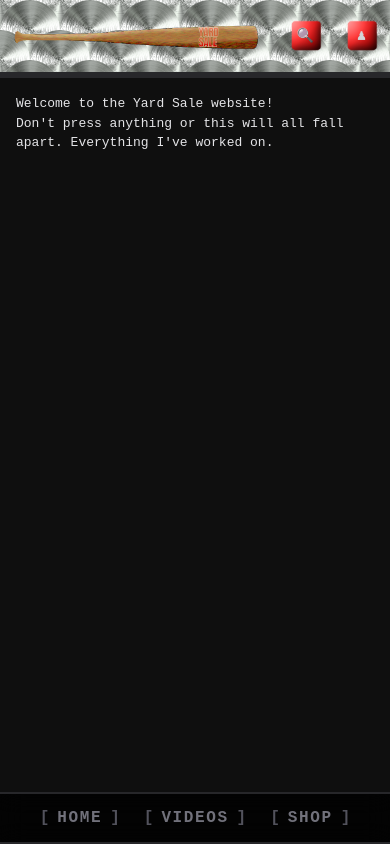
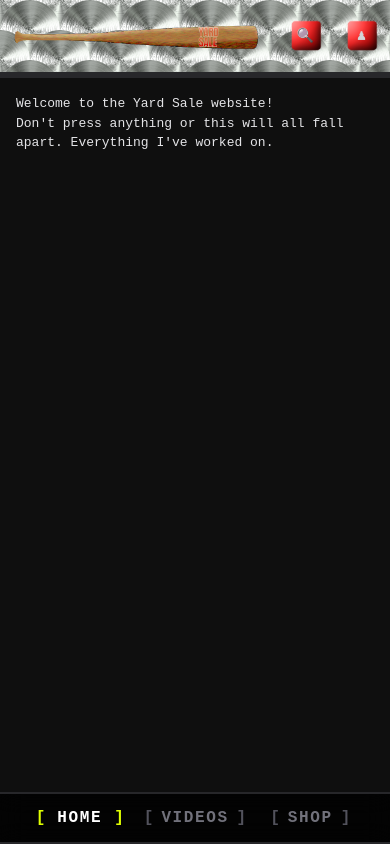
Before and after one commit to Michael-Nester/YardSale, a SvelteKit app: page / in a window 390 px wide. Built offline with nearby package versions, Linux system fonts and the light colour scheme.

Commit message:
develop separate mobile nav bar 2, add button on bat logo

```diff
--- a/src/routes/+layout.svelte
+++ b/src/routes/+layout.svelte
@@ -43,13 +43,6 @@
 			<img src="/yard_sale_3.jpeg" alt="Home Margin Graphic" class="w-full h-auto block" />
 		{/if}
 
-		<a
-			href={resolve('/')}
-			class="absolute top-7 left-4 w-50 h-50 cursor-pointer z-10 block"
-			aria-label="Return to home"
-			title="Home"
-		></a>
-
 		<div class="p-4 border-t-2 border-zinc-800 text-zinc-400">
 			<h2 class="font-black text-xl uppercase mb-2 text-white">/// UPDATES</h2>
 			<p class="text-sm font-bold mb-4">Welcome to the Yard Sale. Expect turbulence.</p>
@@ -71,6 +64,13 @@
 						alt="Yard Sale Bat Logo"
 						class="h-12 md:h-16 w-auto object-contain"
 					/>
+
+					<a
+						href={resolve('/')}
+						class="absolute top-6 left-4 w-100 h-12 cursor-pointer z-10 block"
+						aria-label="Return to home"
+						title="Home"
+					></a>
 					<!--<span class="tracking-widest">SYS_ONLINE</span>-->
 				</div>
 
@@ -125,28 +125,28 @@
 				border-y-2 border-zinc-800 bg-black/80 md:bg-black backdrop-blur-md md:backdrop-blur-none
 				py-3 md:py-4transition-transform duration-500 ease-in-out
 			"> <!--{isNavHidden ? 'translate-y-full md:translate-y-0' : 'translate-y-0'}">-->
-				<a href={resolve('/')} class="group flex items-center font-black text-base md:text-xl text-zinc-500 hover:text-white transition-colors duration-300 cursor-pointer">
-					<span class="inline-block transition-transform duration-500 ease-out group-hover:-translate-x-1 md:group-hover:-translate-x-2 text-zinc-600 group-hover:text-[#DFFF00]">[</span>
+				<a href={resolve('/')} class="group flex items-center font-black text-base md:text-xl transition-colors duration-300 cursor-pointer { page.url.pathname === '/' ? 'text-white' : 'text-zinc-500 hover:text-white' }">
+					<span class="inline-block transition-transform duration-200 ease-out { page.url.pathname === '/' ? '-translate-x-1 md:-translate-x-2 text-[#DFFF00]' : 'text-zinc-600 group-hover:-translate-x-1 md:group-hover:-translate-x-2 group-hover:text-[#DFFF00]' }">[</span>
 
 					<span class="mx-2 md:mx-3 tracking-widest">HOME</span>
 
-					<span class="inline-block transition-transform duration-500 ease-out group-hover:translate-x-1 md:group-hover:translate-x-2 text-zinc-600 group-hover:text-[#DFFF00]">]</span>
+					<span class="inline-block transition-transform duration-200 ease-out { page.url.pathname === '/' ? 'translate-x-1 md:translate-x-2 text-[#DFFF00]' : 'text-zinc-600 group-hover:translate-x-1 md:group-hover:translate-x-2 group-hover:text-[#DFFF00]' }">]</span>
 				</a>
 
-				<a href={resolve('/watch')} class="group flex items-center font-black text-base md:text-xl text-zinc-500 hover:text-white transition-colors duration-300 cursor-pointer">
-					<span class="inline-block transition-transform duration-500 ease-out group-hover:-translate-x-1 md:group-hover:-translate-x-2 text-zinc-600 group-hover:text-[#DFFF00]">[</span>
+				<a href={resolve('/watch')} class="group flex items-center font-black text-base md:text-xl transition-colors duration-300 cursor-pointer { page.url.pathname === '/watch' ? 'text-white' : 'text-zinc-500 hover:text-white' }">
+					<span class="inline-block transition-transform duration-500 ease-out { page.url.pathname === '/watch' ? '-translate-x-1 md:-translate-x-2 text-[#DFFF00]' : 'text-zinc-600 group-hover:-translate-x-1 md:group-hover:-translate-x-2 group-hover:text-[#DFFF00]' }">[</span>
 
 					<span class="mx-2 md:mx-3 tracking-widest">VIDEOS</span>
 
-					<span class="inline-block transition-transform duration-500 ease-out group-hover:translate-x-1 md:group-hover:translate-x-2 text-zinc-600 group-hover:text-[#DFFF00]">]</span>
+					<span class="inline-block transition-transform duration-500 ease-out { page.url.pathname === '/watch' ? 'translate-x-1 md:translate-x-2 text-[#DFFF00]' : 'text-zinc-600 group-hover:translate-x-1 md:group-hover:translate-x-2 group-hover:text-[#DFFF00]' }">]</span>
 				</a>
 
-				<a href={resolve('/shop')} class="group flex items-center font-black text-base md:text-xl text-zinc-500 hover:text-white transition-colors duration-300 cursor-pointer">
-					<span class="inline-block transition-transform duration-500 ease-out group-hover:-translate-x-1 md:group-hover:-translate-x-2 text-zinc-600 group-hover:text-[#DFFF00]">[</span>
+				<a href={resolve('/shop')} class="group flex items-center font-black text-base md:text-xl transition-colors duration-300 cursor-pointer { page.url.pathname === '/shop' ? 'text-white' : 'text-zinc-500 hover:text-white' }">
+					<span class="inline-block transition-transform duration-500 ease-out { page.url.pathname === '/shop' ? '-translate-x-1 md:-translate-x-2 text-[#DFFF00]' : 'text-zinc-600 group-hover:-translate-x-1 md:group-hover:-translate-x-2 group-hover:text-[#DFFF00]' }">[</span>
 
 					<span class="mx-2 md:mx-3 tracking-widest">SHOP</span>
 
-					<span class="inline-block transition-transform duration-500 ease-out group-hover:translate-x-1 md:group-hover:translate-x-2 text-zinc-600 group-hover:text-[#DFFF00]">]</span>
+					<span class="inline-block transition-transform duration-500 ease-out { page.url.pathname === '/shop' ? 'translate-x-1 md:translate-x-2 text-[#DFFF00]' : 'text-zinc-600 group-hover:translate-x-1 md:group-hover:translate-x-2 group-hover:text-[#DFFF00]' }">]</span>
 				</a>
 			</nav>
 
```
